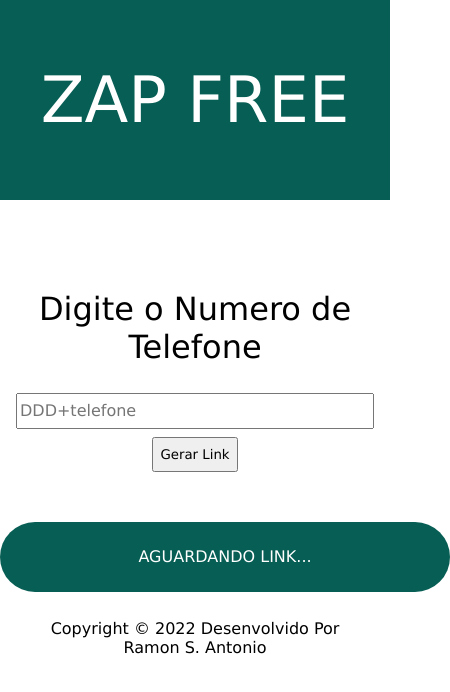
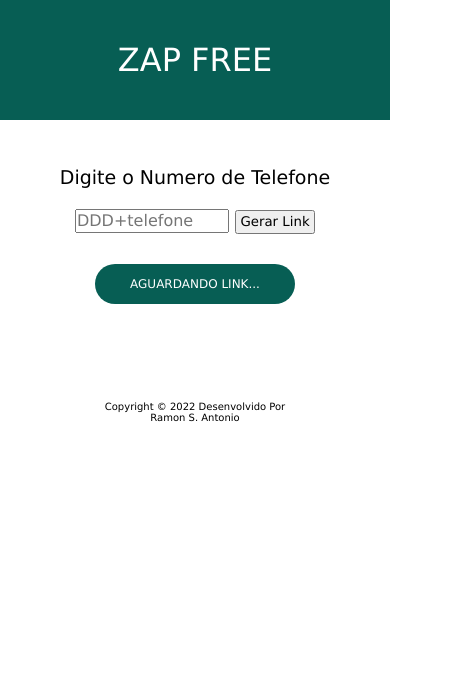
Before and after one commit to ramonsantonio/zap, a plain HTML site: page index.html in a window 390 px wide. Shown: the whole page, 450 px wide, since content can reach past the window. Drawn offline with Linux system fonts and the light colour scheme.

Commit message:
config media-query.css

```diff
--- a/media-query.css
+++ b/media-query.css
@@ -1,5 +1,77 @@
+
+
 @media screen and (max-width:667px){
+
+    *{
+
+        margin: 0;
+        padding: 0;
+
+    }
+
+    body{
+
+        height: 80vh;
+        width: 80vw;
+        width: auto;
+
+    }
+
     #zap{
+
+        height: 120px;
+        line-height: 120px;
+        font-size: 2rem;
+        margin: 0px;
+
+    }
+
+    #caixa{
+
+        text-align: center;
+        margin-top: 50px;
+        font-size: 19px;
+        margin: auto;
+        padding-top: 46px;
+
+    }
+
+    input#tel{
+
+        height: 20px;
+        font-size: 1rem;
+        width: 150px;
+        margin: auto;
+
+    }
+
+    input{
+
+        width: 80px;
+        height: 24px;
+
+    }
+
+    #link1{
+
+        margin: auto;
+        margin-top: 30px;
+        background-color: #075e54;
+        color: white;
+        width: 200px;
+        height: 40px;
+        line-height: 40px;
+        border-radius: 40px;
+        text-align: center;
+        font-size:12px;
+
+    }
+
+    footer{
+
+        text-align: center;
+        padding: 25%;
+        font-size: 10px;
 
     }
 
```
